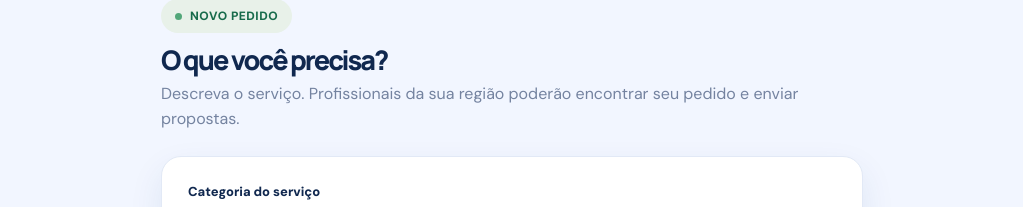
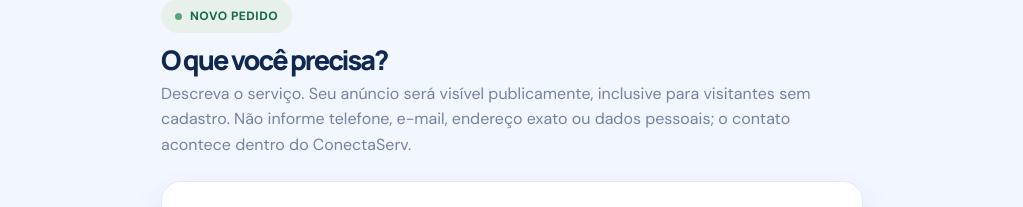
Before and after one commit to desenvolvimentogidital-cyber/MESTRE, a Next.js app: page /cliente/novo in a window 1280 px wide. Shown: the part 115-322 px from the top of the page, without its empty margins (128-1151 px from the left). Built offline with nearby package versions, Linux system fonts and the light colour scheme; no server answers; the database is empty.

Commit message:
privacy: warn customers that public service posts should not contain personal contact details

```diff
--- a/app/cliente/novo/page.tsx
+++ b/app/cliente/novo/page.tsx
@@ -110,7 +110,7 @@ export default function NewClientRequestPage() {
       <section className="client-form-wrap">
         <div className="eyebrow"><span className="eyebrow-dot" /> NOVO PEDIDO</div>
         <h1>O que você precisa?</h1>
-        <p className="client-form-intro">Descreva o serviço. Profissionais da sua região poderão encontrar seu pedido e enviar propostas.</p>
+        <p className="client-form-intro">Descreva o serviço. Seu anúncio será visível publicamente, inclusive para visitantes sem cadastro. Não informe telefone, e-mail, endereço exato ou dados pessoais; o contato acontece dentro do ConectaServ.</p>
         <form className="client-request-form" onSubmit={submit}>
           <label>Categoria do serviço
             <select required value={categoryId} onChange={e => setCategoryId(e.target.value)}>
```
